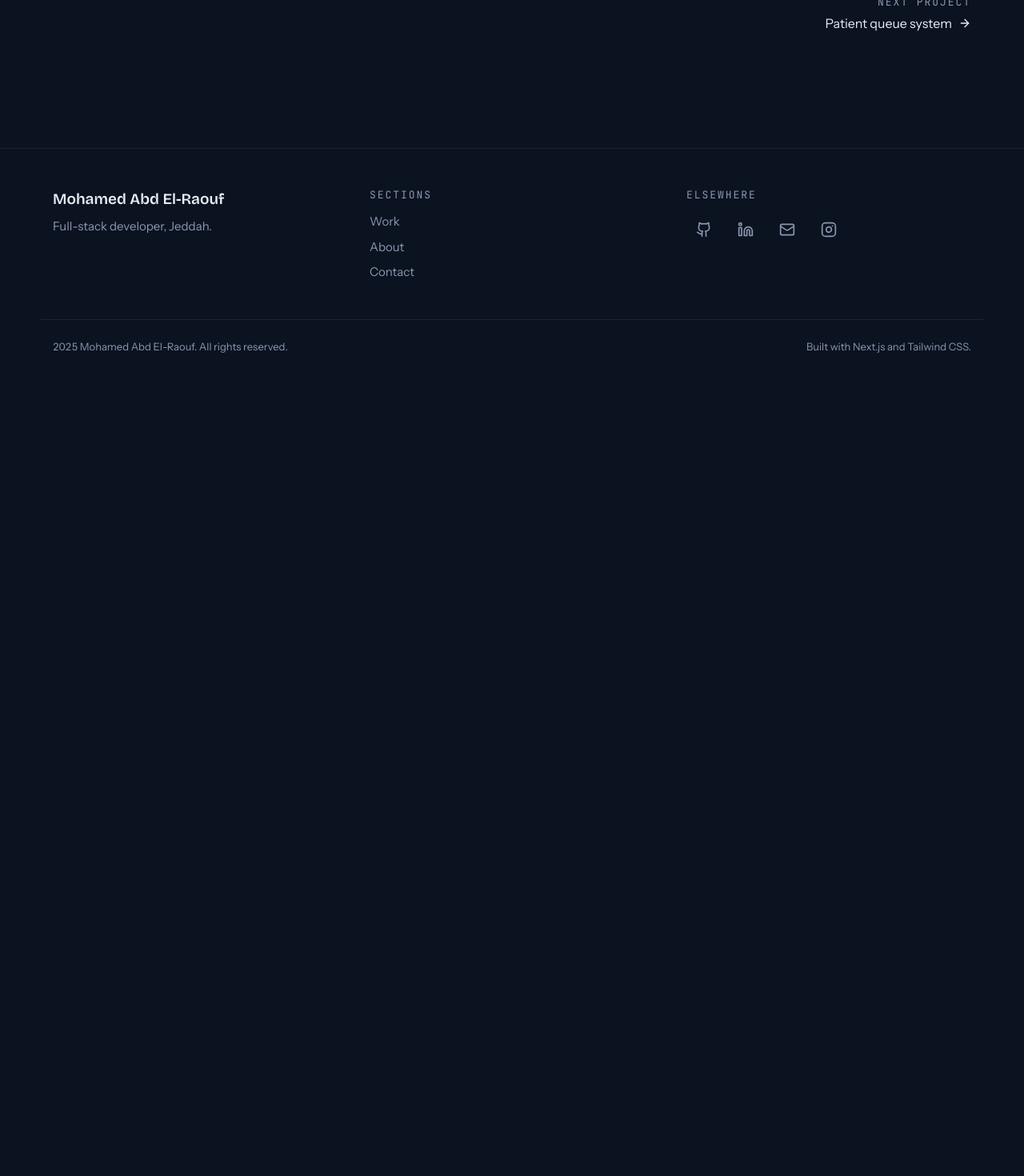
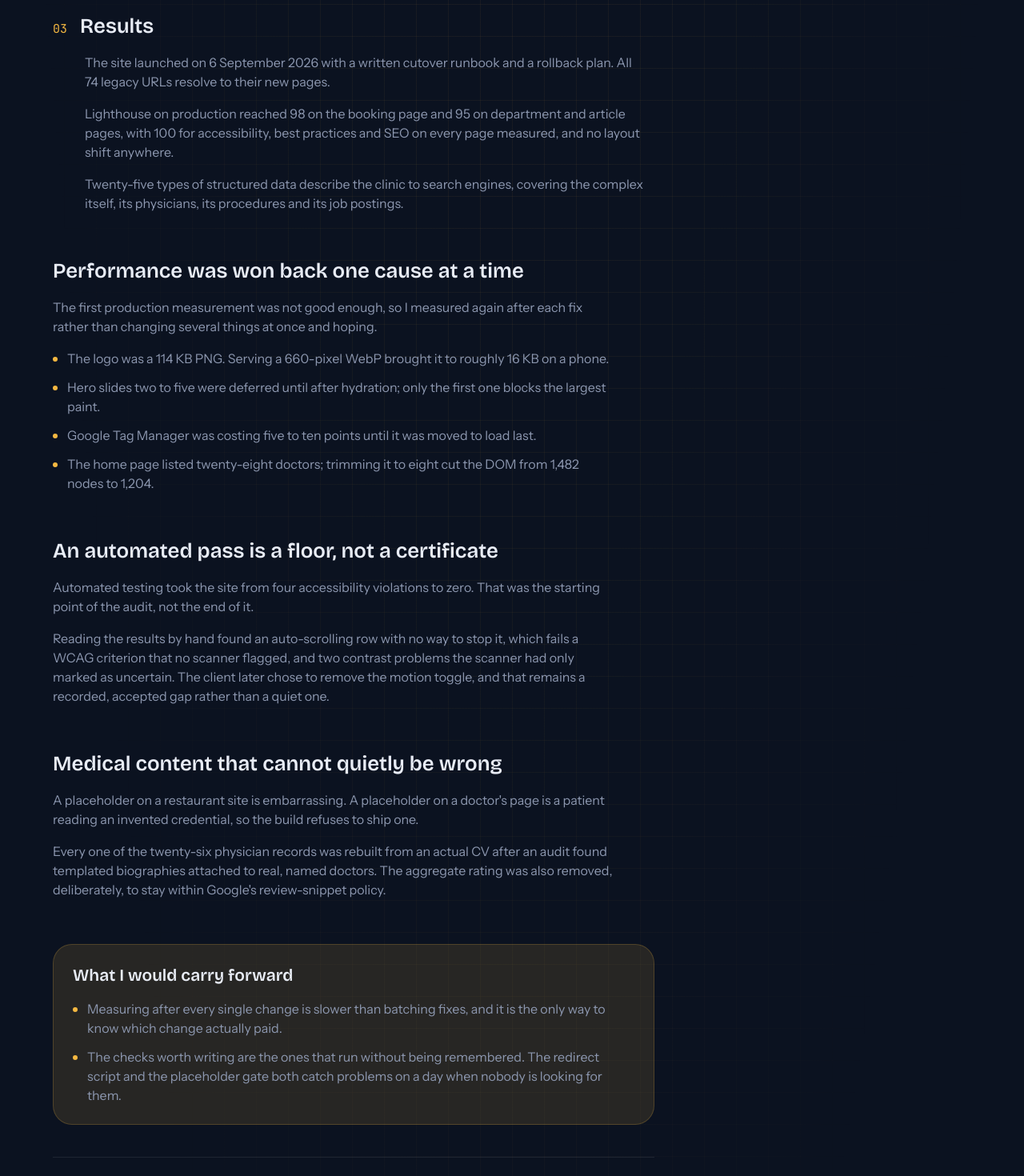
Before and after one commit to MohamedAbdEl-Rauof/my-portfolio, a Next.js app: page /en/projects/nova-medicals in a window 1280 px wide. Shown: the part 2460-3930 px from the top of the page at 80% size. Before the commit the page ends 2928 px from the top, so only its background shows below. Built offline with nearby package versions, Linux system fonts and the light colour scheme; no server answers.

Commit message:
finish phase 4

```diff
--- a/src/app/[locale]/projects/[slug]/page.tsx
+++ b/src/app/[locale]/projects/[slug]/page.tsx
@@ -16,6 +16,7 @@ import { StackList } from "@/components/projects/StackList";
 import { StatusDot } from "@/components/projects/StatusDot";
 import { VideoPlayer } from "@/components/projects/VideoPlayer";
 import { Gallery } from "@/components/projects/Gallery";
+import { CaseStudy } from "@/components/projects/CaseStudy";
 import { GridGlow } from "@/components/background/GridGlow";
 import { getProject, getProjects, getProjectNeighbours } from "@/lib/content";
 import { formatRange } from "@/lib/format";
@@ -160,6 +161,14 @@ export default async function ProjectPage({
               </ul>
             </section>
 
+            {project.caseStudy ? (
+              <>
+                <Separator />
+                <CaseStudy caseStudy={project.caseStudy} locale={key} />
+                <Separator />
+              </>
+            ) : null}
+
             {project.video ? (
               <section className="space-y-4">
                 <h2 className="eyebrow text-signal">{t("watchDemo")}</h2>
--- /dev/null
+++ b/src/components/projects/CaseStudy.tsx
@@ -0,0 +1,78 @@
+import { getTranslations } from "next-intl/server";
+import type { Project } from "@/lib/schemas";
+import type { Locale } from "@/i18n/routing";
+import { CaseStudySection } from "./CaseStudySection";
+
+/**
+ * The long-form body, for projects that carry one.
+ *
+ * Problem, approach and results are numbered because they genuinely are a
+ * sequence: the approach only makes sense after the problem, and the results
+ * only mean anything after both. The sections that follow are not a sequence,
+ * so they carry no numbers.
+ */
+export async function CaseStudy({
+  caseStudy,
+  locale,
+}: {
+  caseStudy: NonNullable<Project["caseStudy"]>;
+  locale: Locale;
+}) {
+  const t = await getTranslations("project");
+
+  const sequence = [
+    { heading: t("problem"), body: caseStudy.problem },
+    { heading: t("approach"), body: caseStudy.approach },
+    { heading: t("results"), body: caseStudy.results },
+  ];
+
+  return (
+    <div className="space-y-14">
+      {sequence.map((step, index) => (
+        <CaseStudySection
+          key={step.heading}
+          marker={String(index + 1).padStart(2, "0")}
+          heading={step.heading}
+          body={step.body.map((item) => item[locale])}
+        />
+      ))}
+
+      {caseStudy.sections.map((section) => (
+        <CaseStudySection
+          key={section.heading.en}
+          heading={section.heading[locale]}
+          body={section.body.map((item) => item[locale])}
+          bullets={section.bullets?.map((item) => item[locale])}
+          image={
+            section.image
+              ? {
+                  src: section.image.src,
+                  alt: section.image.alt[locale],
+                  caption: section.image.caption?.[locale],
+                }
+              : undefined
+          }
+        />
+      ))}
+
+      {caseStudy.lessons.length > 0 ? (
+        <section className="space-y-4 rounded-xl border border-signal/20 bg-signal-soft p-6">
+          <h2 className="font-display text-xl font-semibold">{t("lessons")}</h2>
+          <ul className="space-y-3">
+            {caseStudy.lessons.map((lesson) => (
+              <li key={lesson.en} className="flex gap-3">
+                <span
+                  aria-hidden="true"
+                  className="mt-2.5 size-1.5 shrink-0 rounded-full bg-signal"
+                />
+                <span className="max-w-[64ch] text-muted-foreground">
+                  {lesson[locale]}
+                </span>
+              </li>
+            ))}
+          </ul>
+        </section>
+      ) : null}
+    </div>
+  );
+}
--- /dev/null
+++ b/src/components/projects/CaseStudySection.tsx
@@ -0,0 +1,82 @@
+import Image from "next/image";
+import type { ReactNode } from "react";
+
+/**
+ * One block of a case study: a heading, paragraphs, optional bullets and one
+ * optional image.
+ */
+export function CaseStudySection({
+  heading,
+  marker,
+  body,
+  bullets,
+  image,
+}: {
+  heading: string;
+  /** Position in the problem → approach → results sequence, when it is one. */
+  marker?: string;
+  body: string[];
+  bullets?: string[];
+  image?: { src: string; alt: string; caption?: string };
+  children?: ReactNode;
+}) {
+  return (
+    <section className="space-y-4">
+      <div className="flex items-baseline gap-4">
+        {marker ? (
+          <span
+            aria-hidden="true"
+            className="numeric tabular font-mono text-sm text-signal"
+          >
+            {marker}
+          </span>
+        ) : null}
+        <h2 className="font-display text-2xl font-semibold text-balance">
+          {heading}
+        </h2>
+      </div>
+
+      <div className={marker ? "space-y-4 ps-0 sm:ps-10" : "space-y-4"}>
+        {body.map((paragraph) => (
+          <p key={paragraph} className="max-w-[66ch] text-muted-foreground">
+            {paragraph}
+          </p>
+        ))}
+
+        {bullets && bullets.length > 0 ? (
+          <ul className="space-y-3">
+            {bullets.map((bullet) => (
+              <li key={bullet} className="flex gap-3">
+                <span
+                  aria-hidden="true"
+                  className="mt-2.5 size-1.5 shrink-0 rounded-full bg-signal"
+                />
+                <span className="max-w-[64ch] text-muted-foreground">
+                  {bullet}
+                </span>
+              </li>
+            ))}
+          </ul>
+        ) : null}
+
+        {image ? (
+          <figure className="space-y-2 pt-2">
+            <Image
+              src={image.src}
+              alt={image.alt}
+              width={1600}
+              height={1000}
+              sizes="(min-width: 1024px) 60vw, 100vw"
+              className="w-full rounded-lg border object-cover"
+            />
+            {image.caption ? (
+              <figcaption className="text-sm text-muted-foreground">
+                {image.caption}
+              </figcaption>
+            ) : null}
+          </figure>
+        ) : null}
+      </div>
+    </section>
+  );
+}
--- a/src/components/projects/ProjectCard.tsx
+++ b/src/components/projects/ProjectCard.tsx
@@ -1,5 +1,5 @@
 import Image from "next/image";
-import { getLocale } from "next-intl/server";
+import { getLocale, getTranslations } from "next-intl/server";
 import { ArrowUpRight } from "lucide-react";
 import { Link } from "@/i18n/navigation";
 import type { Project } from "@/lib/schemas";
@@ -27,6 +27,7 @@ export async function ProjectCard({
   featured?: boolean;
 }) {
   const locale = (await getLocale()) as Locale;
+  const common = await getTranslations("common");
 
   return (
     <article className="group relative">
@@ -73,6 +74,13 @@ export async function ProjectCard({
           </p>
 
           <StackList ids={project.stack} limit={featured ? 5 : 3} />
+
+          {project.caseStudy ? (
+            <p className="eyebrow flex items-center gap-2 text-signal">
+              <span aria-hidden="true" className="h-px w-5 bg-signal" />
+              {common("readCaseStudy")}
+            </p>
+          ) : null}
         </div>
       </Link>
     </article>
--- a/src/components/projects/VideoPlayer.tsx
+++ b/src/components/projects/VideoPlayer.tsx
@@ -41,9 +41,9 @@ export function VideoPlayer({
           sizes="(min-width: 1024px) 60vw, 100vw"
           className="aspect-16/10 w-full object-cover object-top"
         />
-        <span className="absolute inset-0 flex items-center justify-center bg-background/45 transition-colors group-hover:bg-background/30">
+        <span className="absolute inset-0 flex items-center justify-center bg-[#0b1220]/45 transition-colors group-hover:bg-[#0b1220]/30">
           <span className="flex items-center gap-3 rounded-full bg-signal px-5 py-3 text-signal-foreground">
-            <Play className="size-5 rtl:-scale-x-100" aria-hidden="true" />
+            <Play className="size-5" aria-hidden="true" />
             <span className="text-sm font-medium">{t("watchDemo")}</span>
           </span>
         </span>
```
